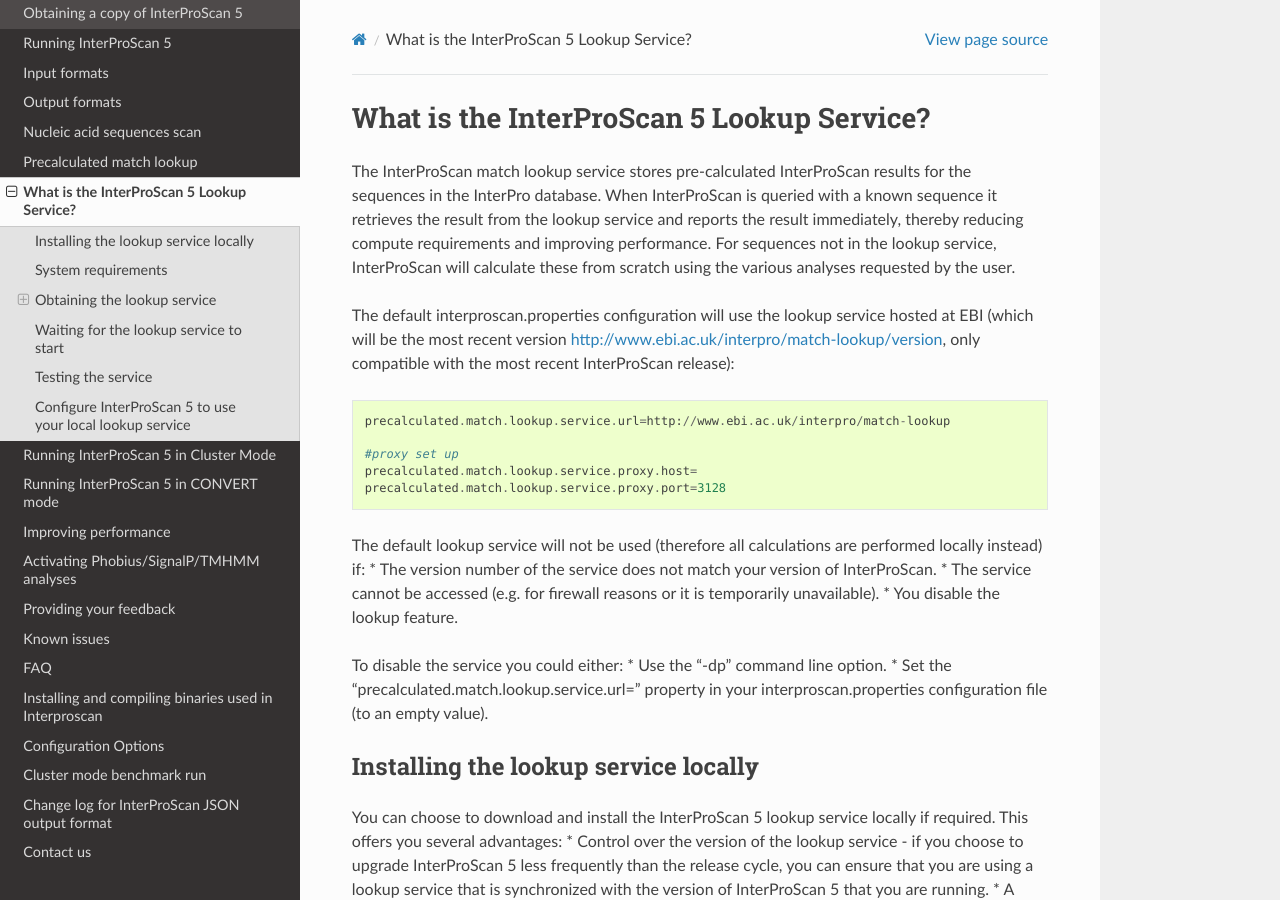
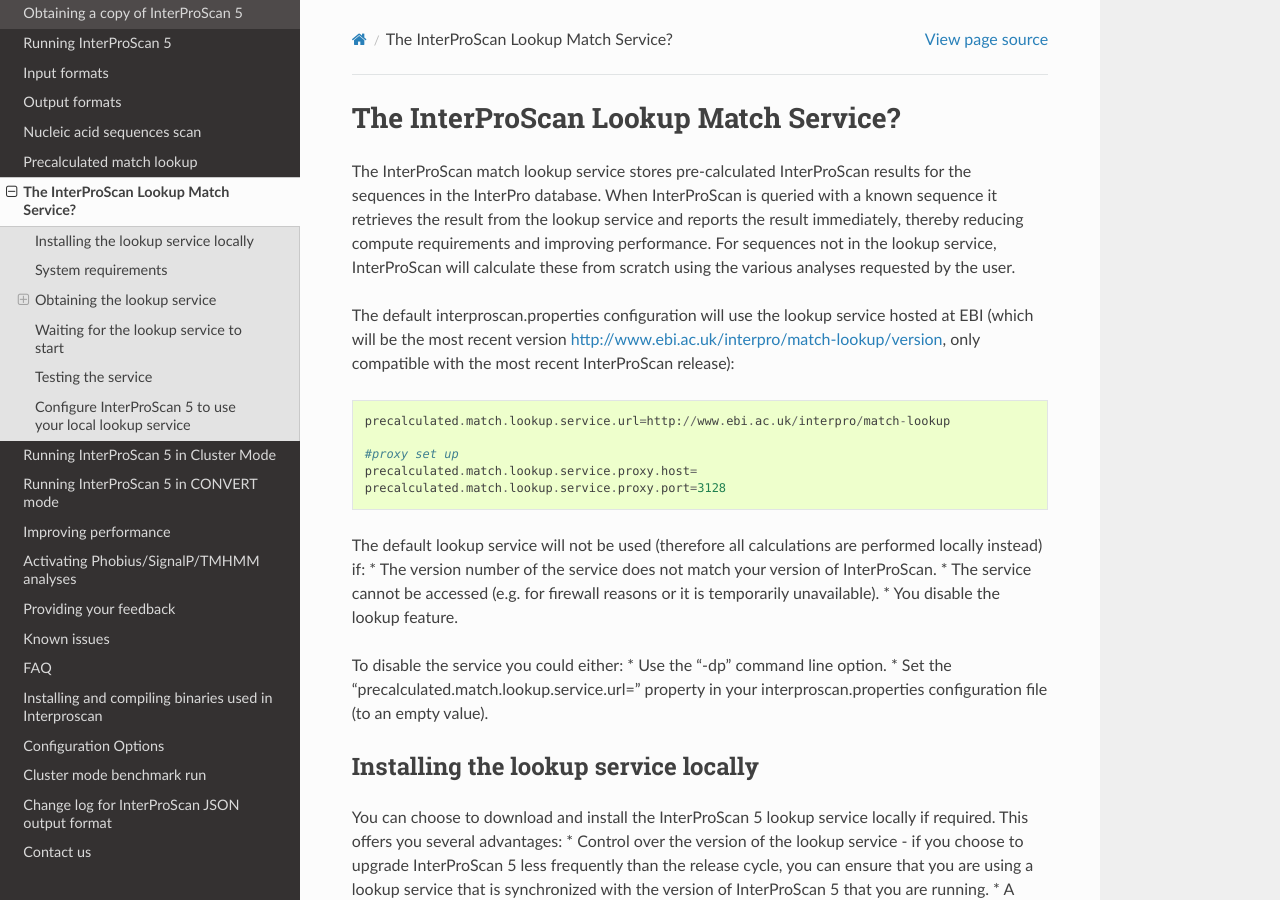
Before and after one commit to ebi-pf-team/interproscan-docs, a Sphinx documentation site: the page built from docs/LocalLookupService.rst, in a window 1280 px wide and 900 px high. Built offline with Sphinx 7.4.7 and the Read the Docs theme 2.0.0, drawn with Linux system fonts in a browser that asks for light colours.

Commit message:
update versions

```diff
--- a/docs/LocalLookupService.rst
+++ b/docs/LocalLookupService.rst
@@ -1,4 +1,4 @@
-What is the InterProScan 5 Lookup Service?
+The InterProScan  Lookup Match Service?
 ==========================================
 
 The InterProScan match lookup service stores pre-calculated InterProScan
```
